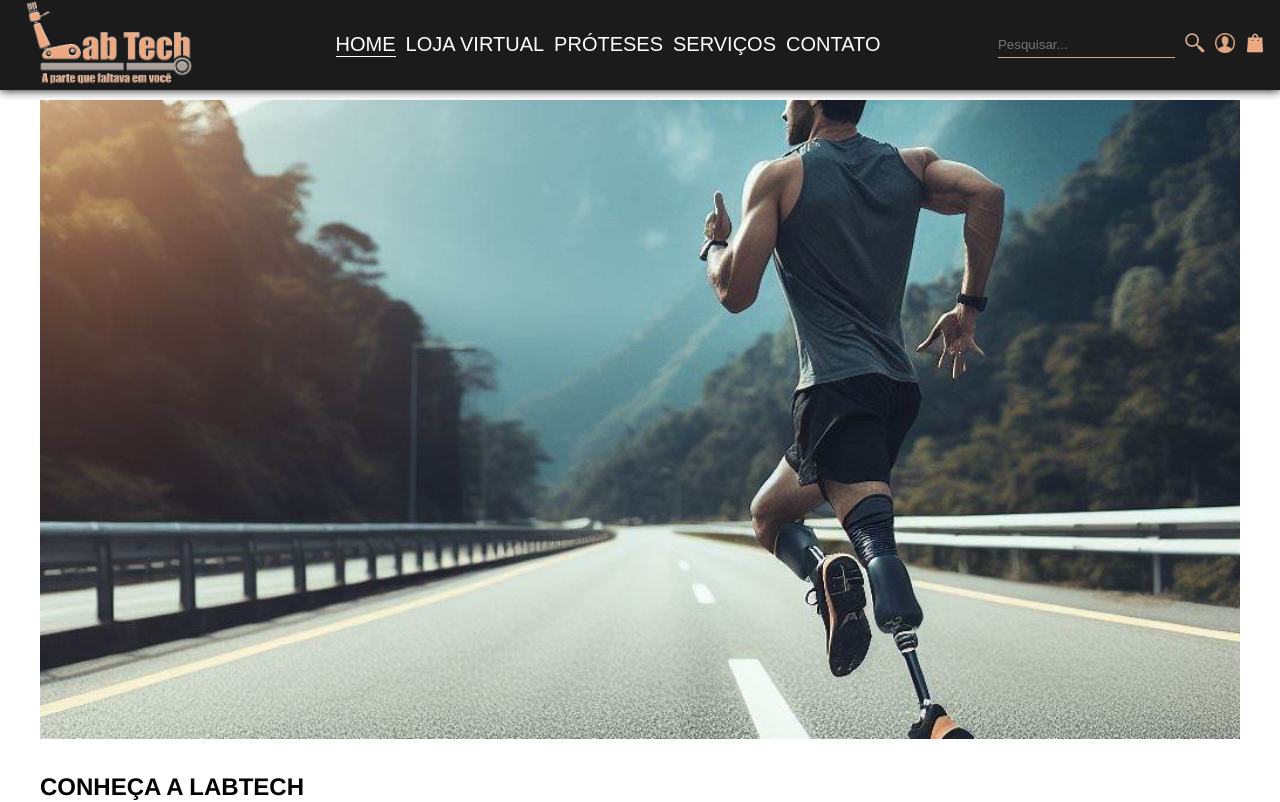
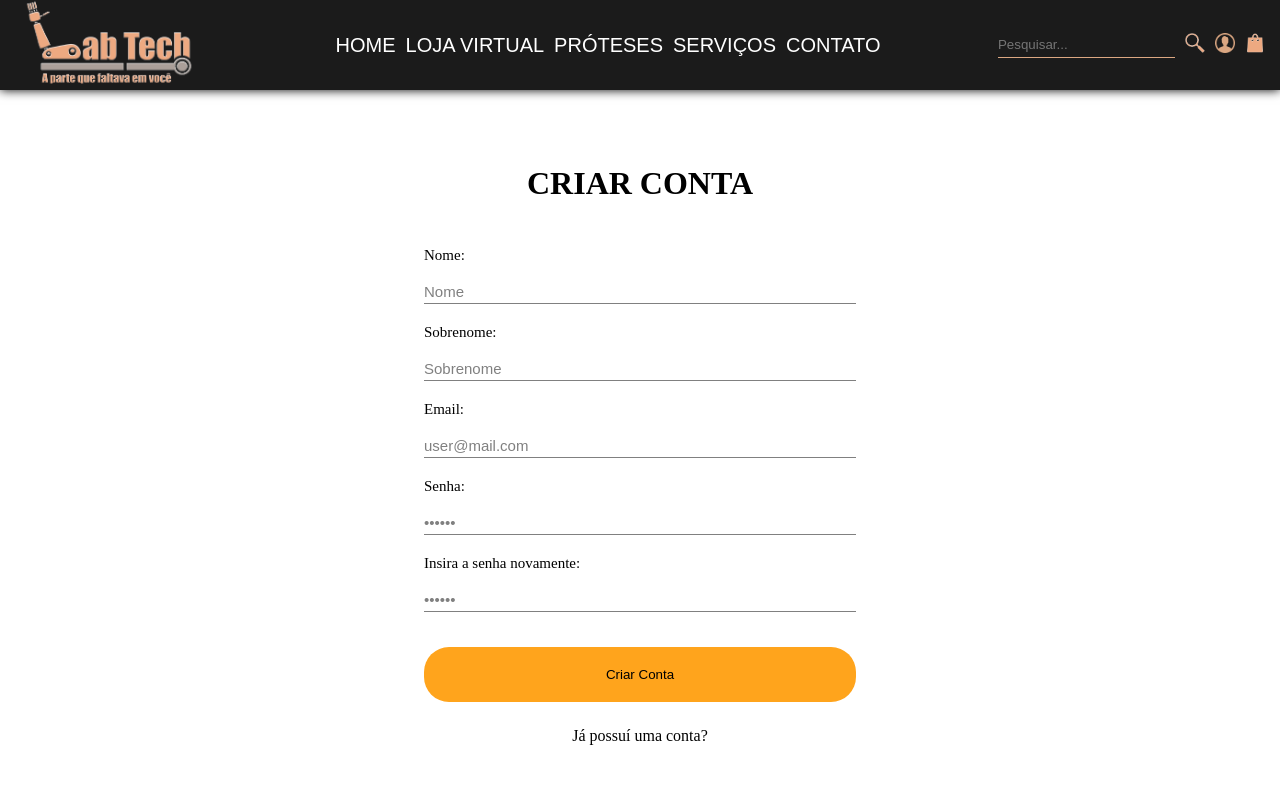
Before and after one commit to EvanJoseph78/LabTech-EngII, an Angular app: page /signup in a window 1280 px wide. Before the commit this address led to /. Shown: the top 802 px of the page. Built offline with nearby package versions, Linux system fonts and the light colour scheme.

Commit message:
página de criar conta estilizada

```diff
--- a/src/app/app-routing.module.ts
+++ b/src/app/app-routing.module.ts
@@ -9,6 +9,7 @@ import { ContatoComponent } from './pages/contato/contato/contato.component';
 
 import { ProtesesPage } from './pages/protesesPage/product-page/product-page.component';
 import { LoginPageComponent } from './pages/login-page/login-page/login-page.component';
+import { SignupPageComponent } from './pages/signup-page/signup-page/signup-page.component';
 
 // Onde as rotas são criadas
 const routes: Routes = [
@@ -31,6 +32,7 @@ const routes: Routes = [
   { path: 'servicos', component: ServicosComponent, pathMatch: 'prefix' }, // redireciona para a rota principal
   { path: 'contato', component: ContatoComponent, pathMatch: 'prefix' }, // redireciona para a rota principal
   { path: 'login', component: LoginPageComponent, pathMatch: 'prefix' }, // redireciona para a rota principal
+  { path: 'signup', component: SignupPageComponent, pathMatch: 'prefix' }, // redireciona para a rota principal
   { path: '**', redirectTo: '' }, // redireciona para a rota principal
 
 
--- a/src/app/app.module.ts
+++ b/src/app/app.module.ts
@@ -14,6 +14,7 @@ import { FormsModule } from '@angular/forms';
 import { CarrinhoModule } from './shared/carrinho/carrinho.module';
 import { ProtesesPageModule } from './pages/protesesPage/produtos.module';
 import { LoginPageModule } from './pages/login-page/login-page.module';
+import { SignupPageModule } from './pages/signup-page/signup-page.module';
 
 @NgModule({
   declarations: [AppComponent, MenuBarComponent, RodapeComponent],
@@ -27,7 +28,8 @@ import { LoginPageModule } from './pages/login-page/login-page.module';
     FormsModule,
     CarrinhoModule,
     ProtesesPageModule,
-    LoginPageModule
+    LoginPageModule,
+    SignupPageModule
   ],
   providers: [],
   bootstrap: [AppComponent],
--- a/src/app/pages/login-page/login-page.module.ts
+++ b/src/app/pages/login-page/login-page.module.ts
@@ -1,7 +1,7 @@
 import { NgModule } from '@angular/core';
 import { CommonModule } from '@angular/common';
 import { LoginPageComponent } from './login-page/login-page.component';
-
+import { RouterLink } from '@angular/router';
 
 
 @NgModule({
@@ -12,7 +12,7 @@ import { LoginPageComponent } from './login-page/login-page.component';
     LoginPageComponent
   ],
   imports: [
-    CommonModule
+    CommonModule, RouterLink
   ]
 })
 export class LoginPageModule { }
--- a/src/app/pages/login-page/login-page/login-page.component.html
+++ b/src/app/pages/login-page/login-page/login-page.component.html
@@ -5,16 +5,16 @@
     </h1>
 
     <div class="info">
-      <p>Username:</p>
+      <p>Usuário:</p>
       <input type="email" name="" value="user@mail.com">
-      <p>Password:</p>
+      <p>Senha:</p>
       <input type="password" name="" value="123456">
-      <a href="">Forgot Password?</a>
+      <a href="">Esqueceu a senha?</a>
     </div>
 
     <button type="" class="button">LOGIN</button>
 
-    <div class="criar-conta-button">
+    <div class="criar-conta-button" [routerLink]="'/signup'">
       <p>Criar Conta</p>
     </div>
 
--- a/src/app/pages/signup-page/signup-page.module.ts
+++ b/src/app/pages/signup-page/signup-page.module.ts
@@ -1,15 +1,18 @@
 import { NgModule } from '@angular/core';
 import { CommonModule } from '@angular/common';
 import { SignupPageComponent } from './signup-page/signup-page.component';
-
+import { RouterLink } from '@angular/router';
 
 
 @NgModule({
   declarations: [
     SignupPageComponent
   ],
+  exports: [
+    SignupPageComponent
+  ],
   imports: [
-    CommonModule
+    CommonModule, RouterLink
   ]
 })
 export class SignupPageModule { }
--- a/src/app/pages/signup-page/signup-page/signup-page.component.css
+++ b/src/app/pages/signup-page/signup-page/signup-page.component.css
@@ -0,0 +1,87 @@
+
+.login-page-container {
+  display: flex;
+  height: 100%;
+  align-items: center;
+  justify-content: center;
+}
+
+.login-box {
+  margin-top: 120px;
+  margin-bottom: 80px;
+  /* border: 1px solid red; */
+  border-radius: 15px;
+  padding: 10px;
+  /* height: 100vh; */
+  width: 500px;
+  background: rgba(255, 255, 255);
+  display: flex;
+  flex-direction: column;
+  gap: 10px;
+  align-items: center;
+  justify-content: flex-start;
+}
+
+
+.info {
+  margin-top: 15px;
+  display: flex;
+  flex-direction: column;
+  width: 90%;
+  /* border: 1px solid red; */
+}
+
+.login-box > h1 {
+  margin-top: 35px;
+}
+
+.info > p {
+  text-align: left;
+  font-size: 15px;
+  margin-top: 20px;
+}
+
+
+.info > input {
+  margin-top: 15px;
+  font-size: 15px;
+  color: gray;
+  border-bottom: 1px solid gray;
+  height: 25px;
+}
+
+.info > a{
+  margin-top: 5px;
+  font-size: 15px;
+  text-decoration: none;
+  color: black;
+  text-align: right;
+}
+
+.info > a:hover{
+  color: blue;
+}
+
+.button {
+  margin-top: 25px;
+  width: 90%;
+  height: 55px;
+  border-radius: 25px;
+  background: #ffa41c;
+  cursor: pointer;
+  transition: background 0.3s ease; /* Transição suave de cor em 0.3 segundos com aceleração suave */
+}
+
+
+.button:hover {
+  background: #ff9100; /* Cor alternativa quando o mouse está sobre o botão */
+}
+
+.criar-conta-button {
+  margin-top: 15px;
+  cursor: pointer;
+}
+
+.criar-conta-button:hover {
+  color: blue;
+}
--- a/src/app/pages/signup-page/signup-page/signup-page.component.html
+++ b/src/app/pages/signup-page/signup-page/signup-page.component.html
@@ -1 +1,27 @@
-<p>signup-page works!</p>
+<div class="login-page-container">
+  <div class="login-box">
+    <h1>
+      CRIAR CONTA
+    </h1>
+
+    <div class="info">
+      <p>Nome:</p>
+      <input type="text" name="" value="Nome">
+      <p>Sobrenome:</p>
+      <input type="text" name="" value="Sobrenome">
+      <p>Email:</p>
+      <input type="email" name="" value="user@mail.com">
+      <p>Senha:</p>
+      <input type="password" name="" value="123456">
+      <p>Insira a senha novamente:</p>
+      <input type="password" name="" value="123456">
+    </div>
+
+    <button type="" class="button">Criar Conta</button>
+
+    <div class="criar-conta-button" [routerLink]="'/login'">
+      <p>Já possuí uma conta?</p>
+    </div>
+
+  </div>
+</div>
```
